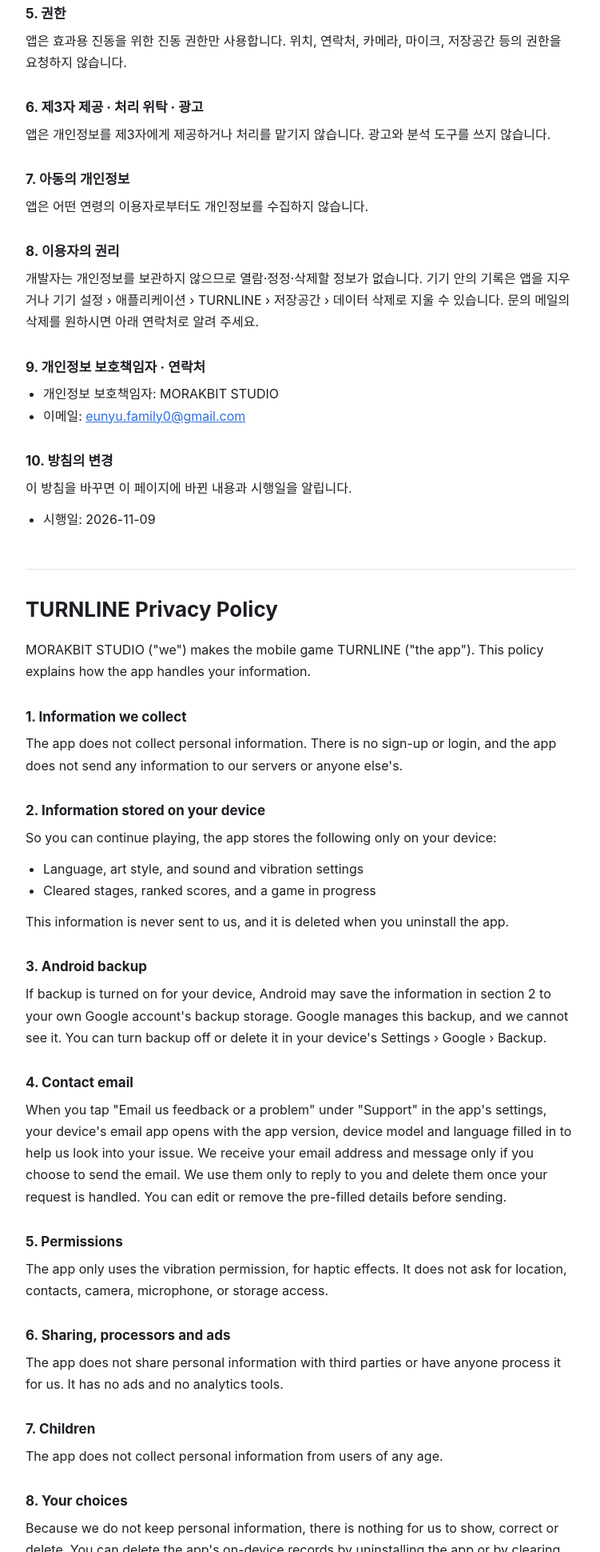
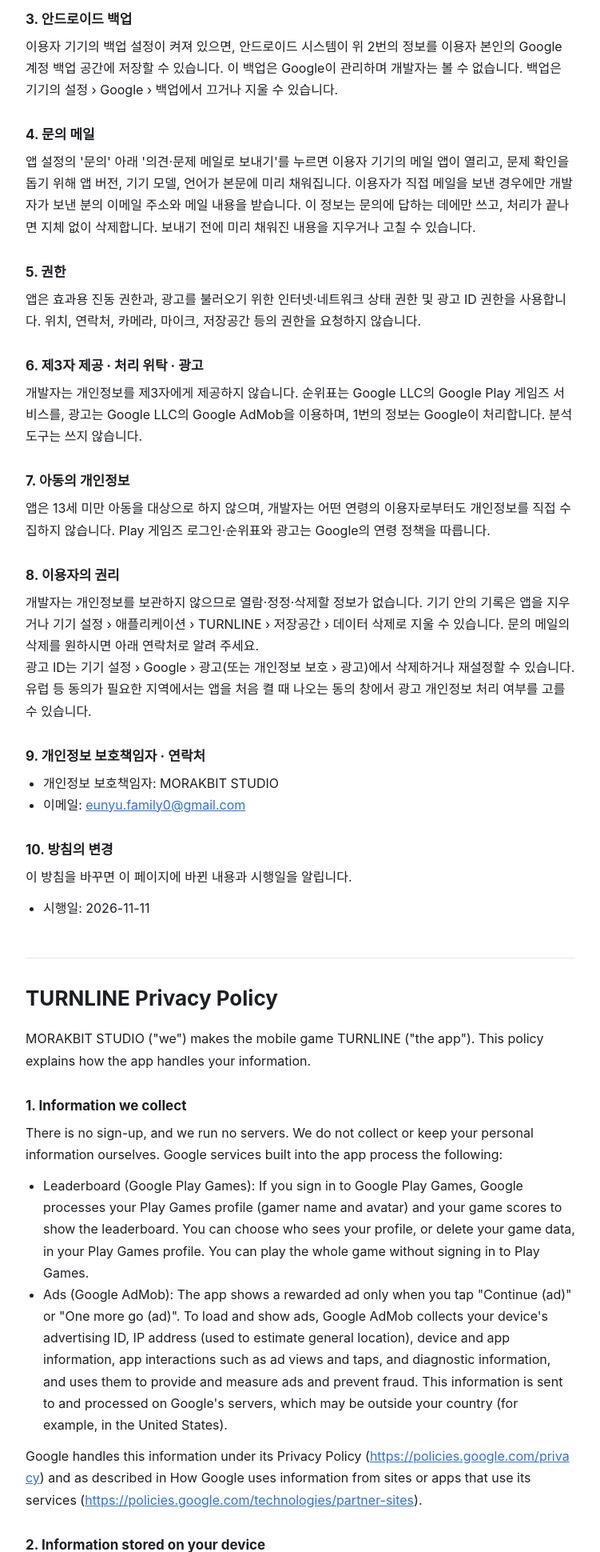
Before and after one commit to morakbit/morakbit.github.io, a plain HTML site: page turnline/privacy/index.html in a window 1280 px wide. Shown: the part 860-2800 px from the top of the page at 80% size, without its empty margins (264-1015 px from the left). Drawn offline with Linux system fonts and the light colour scheme.

Commit message:
Add files via upload

```diff
--- a/turnline/privacy/index.html
+++ b/turnline/privacy/index.html
@@ -32,7 +32,9 @@ footer { color:var(--muted); font-size:13px; margin-top:48px; }
 <h1>TURNLINE 개인정보처리방침</h1>
 <p>MORAKBIT STUDIO(이하 '개발자')는 모바일 게임 TURNLINE(이하 '앱')을 이용하는 분의 개인정보를 소중히 여기며, 「개인정보 보호법」 등 관련 법령을 지킵니다.</p>
 <h2>1. 수집하는 개인정보</h2>
-<p>앱은 이용자의 개인정보를 수집하지 않습니다. 회원 가입이나 로그인이 없고, 앱이 개발자나 다른 곳의 서버로 정보를 보내지 않습니다.</p>
+<p>앱은 회원 가입이 없고, 개발자의 서버도 없습니다. 개발자는 이용자의 개인정보를 직접 수집하거나 보관하지 않습니다. 다만 앱에 들어 있는 Google의 서비스가 다음 정보를 처리합니다.</p>
+<ul><li>순위표(Google Play 게임즈): 이용자가 Google Play 게임즈에 로그인하면 순위표를 위해 Google이 Play 게임즈 프로필(닉네임, 아바타)과 게임 점수를 처리합니다. 이용자는 Play 게임즈 프로필에서 공개 범위를 정하거나 게임 데이터를 지울 수 있습니다. Play 게임즈에 로그인하지 않아도 게임은 모두 할 수 있습니다.</li><li>광고(Google AdMob): 앱은 이용자가 '광고 보고 이어하기' 또는 '광고 보고 한 번 더'를 누를 때만 보상형 광고를 보여 줍니다. 광고를 준비하고 보여 주기 위해 Google AdMob이 기기의 광고 ID, IP 주소(대략적인 위치 추정), 기기·앱 정보, 광고 보기·누르기 같은 앱 이용 정보, 진단 정보를 수집해 광고 제공·측정·부정 방지에 씁니다. 이 정보는 Google의 서버(미국 등 국외)로 전송되어 처리됩니다.</li></ul>
+<p>이 정보는 Google 개인정보처리방침(<a href="https://policies.google.com/privacy">https://policies.google.com/privacy</a>)과 Google이 파트너 앱의 정보를 사용하는 방식(<a href="https://policies.google.com/technologies/partner-sites">https://policies.google.com/technologies/partner-sites</a>)에 따라 처리됩니다.</p>
 <h2>2. 기기 안에 저장되는 정보</h2>
 <p>앱은 게임을 이어서 할 수 있도록 다음 정보를 이용자의 기기 안에만 저장합니다.</p>
 <ul><li>언어, 그림체, 소리·진동 설정</li><li>깬 스테이지, 랭킹 점수, 이어하기 중인 판</li></ul>
@@ -42,24 +44,26 @@ footer { color:var(--muted); font-size:13px; margin-top:48px; }
 <h2>4. 문의 메일</h2>
 <p>앱 설정의 '문의' 아래 '의견·문제 메일로 보내기'를 누르면 이용자 기기의 메일 앱이 열리고, 문제 확인을 돕기 위해 앱 버전, 기기 모델, 언어가 본문에 미리 채워집니다. 이용자가 직접 메일을 보낸 경우에만 개발자가 보낸 분의 이메일 주소와 메일 내용을 받습니다. 이 정보는 문의에 답하는 데에만 쓰고, 처리가 끝나면 지체 없이 삭제합니다. 보내기 전에 미리 채워진 내용을 지우거나 고칠 수 있습니다.</p>
 <h2>5. 권한</h2>
-<p>앱은 효과용 진동을 위한 진동 권한만 사용합니다. 위치, 연락처, 카메라, 마이크, 저장공간 등의 권한을 요청하지 않습니다.</p>
+<p>앱은 효과용 진동 권한과, 광고를 불러오기 위한 인터넷·네트워크 상태 권한 및 광고 ID 권한을 사용합니다. 위치, 연락처, 카메라, 마이크, 저장공간 등의 권한을 요청하지 않습니다.</p>
 <h2>6. 제3자 제공 · 처리 위탁 · 광고</h2>
-<p>앱은 개인정보를 제3자에게 제공하거나 처리를 맡기지 않습니다. 광고와 분석 도구를 쓰지 않습니다.</p>
+<p>개발자는 개인정보를 제3자에게 제공하지 않습니다. 순위표는 Google LLC의 Google Play 게임즈 서비스를, 광고는 Google LLC의 Google AdMob을 이용하며, 1번의 정보는 Google이 처리합니다. 분석 도구는 쓰지 않습니다.</p>
 <h2>7. 아동의 개인정보</h2>
-<p>앱은 어떤 연령의 이용자로부터도 개인정보를 수집하지 않습니다.</p>
+<p>앱은 13세 미만 아동을 대상으로 하지 않으며, 개발자는 어떤 연령의 이용자로부터도 개인정보를 직접 수집하지 않습니다. Play 게임즈 로그인·순위표와 광고는 Google의 연령 정책을 따릅니다.</p>
 <h2>8. 이용자의 권리</h2>
-<p>개발자는 개인정보를 보관하지 않으므로 열람·정정·삭제할 정보가 없습니다. 기기 안의 기록은 앱을 지우거나 기기 설정 › 애플리케이션 › TURNLINE › 저장공간 › 데이터 삭제로 지울 수 있습니다. 문의 메일의 삭제를 원하시면 아래 연락처로 알려 주세요.</p>
+<p>개발자는 개인정보를 보관하지 않으므로 열람·정정·삭제할 정보가 없습니다. 기기 안의 기록은 앱을 지우거나 기기 설정 › 애플리케이션 › TURNLINE › 저장공간 › 데이터 삭제로 지울 수 있습니다. 문의 메일의 삭제를 원하시면 아래 연락처로 알려 주세요.<br>광고 ID는 기기 설정 › Google › 광고(또는 개인정보 보호 › 광고)에서 삭제하거나 재설정할 수 있습니다. 유럽 등 동의가 필요한 지역에서는 앱을 처음 켤 때 나오는 동의 창에서 광고 개인정보 처리 여부를 고를 수 있습니다.</p>
 <h2>9. 개인정보 보호책임자 · 연락처</h2>
 <ul><li>개인정보 보호책임자: MORAKBIT STUDIO</li><li>이메일: <a href="mailto:eunyu.family0@gmail.com">eunyu.family0@gmail.com</a></li></ul>
 <h2>10. 방침의 변경</h2>
 <p>이 방침을 바꾸면 이 페이지에 바뀐 내용과 시행일을 알립니다.</p>
-<ul><li>시행일: 2026-11-09</li></ul>
+<ul><li>시행일: 2026-11-11</li></ul>
 </section>
 <section id="en" lang="en">
 <h1>TURNLINE Privacy Policy</h1>
 <p>MORAKBIT STUDIO ("we") makes the mobile game TURNLINE ("the app"). This policy explains how the app handles your information.</p>
 <h2>1. Information we collect</h2>
-<p>The app does not collect personal information. There is no sign-up or login, and the app does not send any information to our servers or anyone else's.</p>
+<p>There is no sign-up, and we run no servers. We do not collect or keep your personal information ourselves. Google services built into the app process the following:</p>
+<ul><li>Leaderboard (Google Play Games): If you sign in to Google Play Games, Google processes your Play Games profile (gamer name and avatar) and your game scores to show the leaderboard. You can choose who sees your profile, or delete your game data, in your Play Games profile. You can play the whole game without signing in to Play Games.</li><li>Ads (Google AdMob): The app shows a rewarded ad only when you tap "Continue (ad)" or "One more go (ad)". To load and show ads, Google AdMob collects your device's advertising ID, IP address (used to estimate general location), device and app information, app interactions such as ad views and taps, and diagnostic information, and uses them to provide and measure ads and prevent fraud. This information is sent to and processed on Google's servers, which may be outside your country (for example, in the United States).</li></ul>
+<p>Google handles this information under its Privacy Policy (<a href="https://policies.google.com/privacy">https://policies.google.com/privacy</a>) and as described in How Google uses information from sites or apps that use its services (<a href="https://policies.google.com/technologies/partner-sites">https://policies.google.com/technologies/partner-sites</a>).</p>
 <h2>2. Information stored on your device</h2>
 <p>So you can continue playing, the app stores the following only on your device:</p>
 <ul><li>Language, art style, and sound and vibration settings</li><li>Cleared stages, ranked scores, and a game in progress</li></ul>
@@ -69,18 +73,18 @@ footer { color:var(--muted); font-size:13px; margin-top:48px; }
 <h2>4. Contact email</h2>
 <p>When you tap "Email us feedback or a problem" under "Support" in the app's settings, your device's email app opens with the app version, device model and language filled in to help us look into your issue. We receive your email address and message only if you choose to send the email. We use them only to reply to you and delete them once your request is handled. You can edit or remove the pre-filled details before sending.</p>
 <h2>5. Permissions</h2>
-<p>The app only uses the vibration permission, for haptic effects. It does not ask for location, contacts, camera, microphone, or storage access.</p>
+<p>The app uses the vibration permission for haptic effects, and the internet, network state and advertising ID permissions to load ads. It does not ask for location, contacts, camera, microphone, or storage access.</p>
 <h2>6. Sharing, processors and ads</h2>
-<p>The app does not share personal information with third parties or have anyone process it for us. It has no ads and no analytics tools.</p>
+<p>We do not share personal information with third parties. The leaderboard uses Google Play Games Services and the ads use Google AdMob, both by Google LLC, and Google processes the information in section 1. The app has no analytics tools.</p>
 <h2>7. Children</h2>
-<p>The app does not collect personal information from users of any age.</p>
+<p>The app is not directed to children under 13, and we do not collect personal information ourselves from users of any age. Play Games sign-in, the leaderboard and ads follow Google's age policies.</p>
 <h2>8. Your choices</h2>
-<p>Because we do not keep personal information, there is nothing for us to show, correct or delete. You can delete the app's on-device records by uninstalling the app or by clearing its data in Settings › Apps › TURNLINE › Storage. To ask us to delete an email you sent, contact us below.</p>
+<p>Because we do not keep personal information, there is nothing for us to show, correct or delete. You can delete the app's on-device records by uninstalling the app or by clearing its data in Settings › Apps › TURNLINE › Storage. To ask us to delete an email you sent, contact us below.<br>You can delete or reset your advertising ID in your device's Settings › Google › Ads (or Privacy › Ads). Where consent is required, such as in Europe, you can choose how your data is used for ads in the consent form shown when you first open the app.</p>
 <h2>9. Contact</h2>
 <ul><li>Privacy contact: MORAKBIT STUDIO</li><li>Email: <a href="mailto:eunyu.family0@gmail.com">eunyu.family0@gmail.com</a></li></ul>
 <h2>10. Changes</h2>
 <p>If we change this policy, we will post the new version and its effective date on this page.</p>
-<ul><li>Effective date: 2026-11-09</li></ul>
+<ul><li>Effective date: 2026-11-11</li></ul>
 </section>
 <footer>© MORAKBIT STUDIO</footer>
 </main>
```
